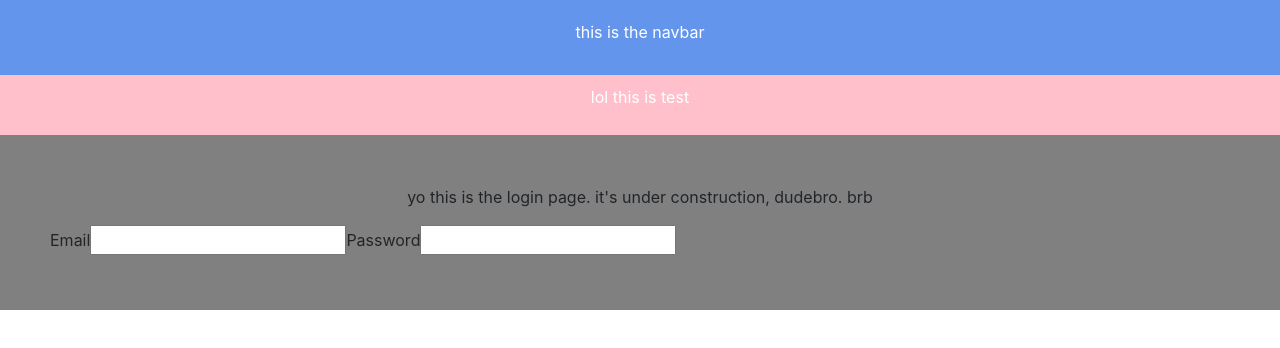
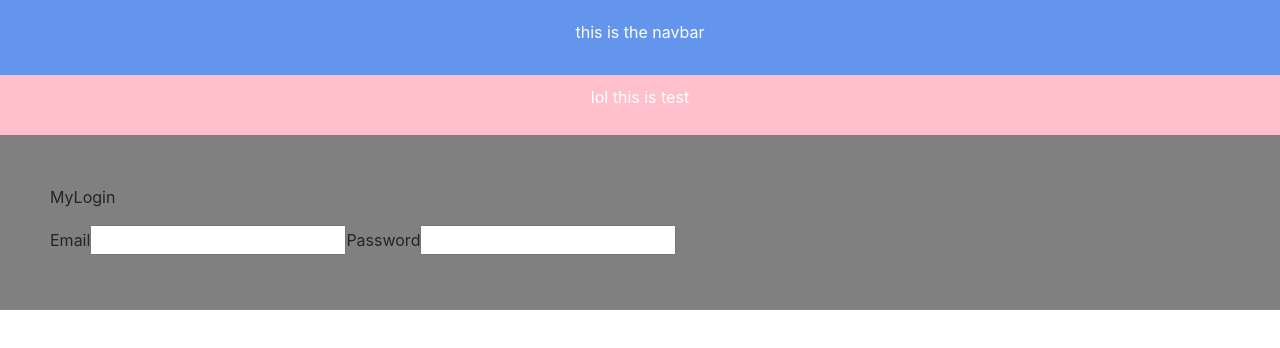
Before and after one commit to johnahnz0rs/rBP, a React (Create React App) app in the folder client/: page / in a window 1280 px wide. Shown: the top 348 px of the page. Built offline with nearby package versions, Linux system fonts and the light colour scheme.

Commit message:
trying to deploy to heroku

```diff
--- a/client/src/components/ContentArea.js
+++ b/client/src/components/ContentArea.js
@@ -23,7 +23,7 @@ class ContentArea extends React.Component {
     }
 
     componentDidMount() {
-        console.log('*** lol johnahnz0rs is l33t on port 3000 ***');
+        // console.log('*** lol johnahnz0rs is l33t on port 3000 ***');
     }
 
     // onClick = (e) => {
--- a/client/src/components/Login.js
+++ b/client/src/components/Login.js
@@ -62,9 +62,7 @@ class Login extends React.Component {
         return(
             <React.Fragment>
                 <div className="my-login container-fluid" style={myLogin}>
-
-                    <p className="text-center d-block">yo this is the login page. it's under construction, dudebro. brb</p>
-
+                    <p className="">MyLogin</p>
 
                     <div>
                         <label htmlFor="email">Email</label>
```
Also changed, not shown: 21 other files (tests, documents, lock files or other folders).
